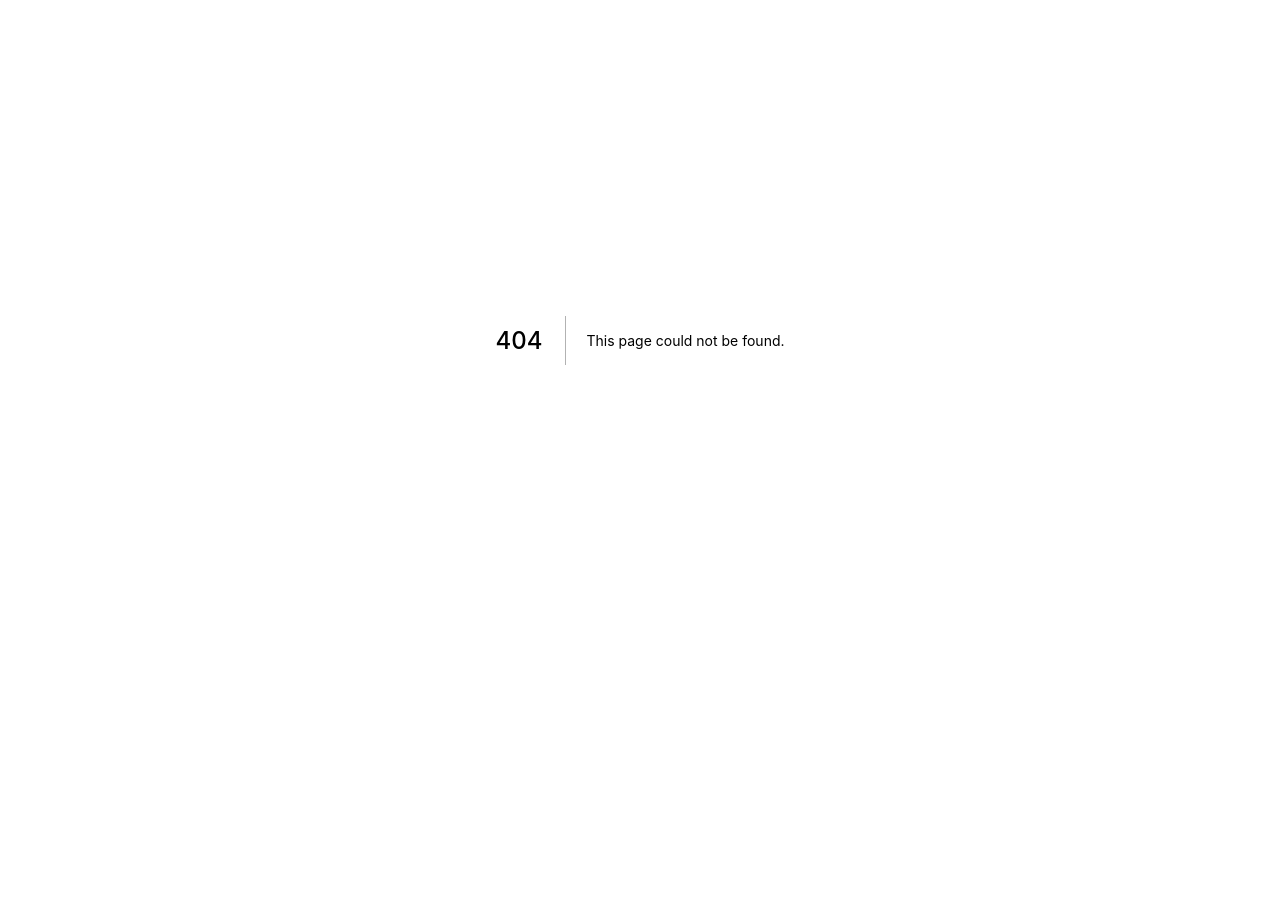
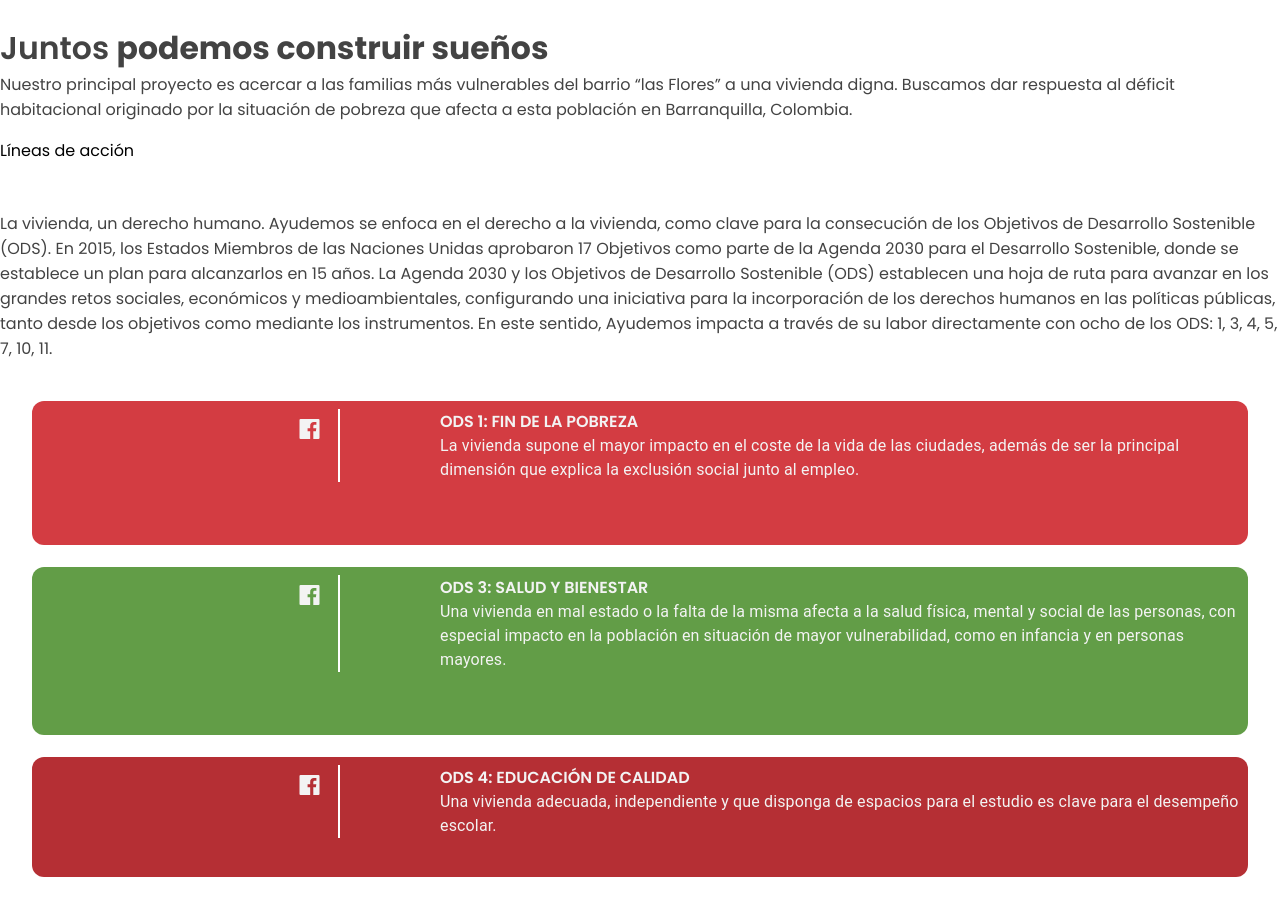
Before and after one commit to melendez-dev/help-us, a Next.js app: page /what-do in a window 1280 px wide. Before the commit this address had no page. Shown: the part 60-957 px from the top of the page. Before the commit the page ends 800 px from the top, so only its background shows below. Built offline with nearby package versions, Linux system fonts and the light colour scheme.

Commit message:
feature: aboutus-whatdowedo

```diff
--- a/pages/Home/index.js
+++ b/pages/Home/index.js
@@ -1,5 +1,5 @@
 import Layout from "../../src/components/shared/Layout/Layout"
-import Home from "../../src/components/common/Home/index"
+import Home from "../../src/components/common/Home/Home"
 export default function PageHome (){
     return(
         <Layout>
--- /dev/null
+++ b/pages/what-do/index.js
@@ -0,0 +1,9 @@
+import Layout from "../../src/components/shared/Layout/Layout"
+import WhatDo from "../../src/components/common/WhatDo/WhatDo"
+export default function PageWhatDo (){
+    return(
+        <Layout>
+            <WhatDo />
+        </Layout>
+    )
+}
--- /dev/null
+++ b/src/components/common/WhatDo/WhatDo.js
@@ -0,0 +1,109 @@
+import CardWithIcon from "../../shared/Cards/CardWithIcon";
+import { IconFaebook } from "../../../assest/icons/config";
+import { TextField, Box, Typography, Button, Container, Card } from "@mui/material";
+export default function WhatDo() {
+  return (
+    <Box>
+      <Box>
+        <Box>
+          <Typography variant="h2-bold" color="secondary">
+            Juntos <b>podemos construir sueños</b>
+          </Typography>
+        </Box>
+
+        <Box>
+          <Typography variant="p" color="secondary">
+            Nuestro principal proyecto es acercar a las familias más vulnerables
+            del barrio “las Flores” a una vivienda digna. Buscamos dar respuesta
+            al déficit habitacional originado por la situación de pobreza que
+            afecta a esta población en Barranquilla, Colombia.
+          </Typography>
+        </Box>
+      </Box>
+
+
+      <Box>
+        <p>Líneas de acción</p>
+      </Box>
+
+      <Box marginY={6}>
+        <Typography variant="p" color="secondary">
+        La vivienda, un derecho humano. Ayudemos se enfoca en el derecho a la vivienda, como clave para la consecución de los Objetivos de Desarrollo Sostenible (ODS). En 2015, los Estados Miembros de las Naciones Unidas aprobaron 17 Objetivos como parte de la Agenda 2030 para el Desarrollo Sostenible, donde se establece un plan para alcanzarlos en 15 años. La Agenda 2030 y los Objetivos de Desarrollo Sostenible (ODS) establecen una hoja de ruta para avanzar en los grandes retos sociales, económicos y medioambientales, configurando una iniciativa para la incorporación de los derechos humanos en las políticas públicas, tanto desde los objetivos como mediante los instrumentos. En este sentido, Ayudemos impacta a través de su labor directamente con ocho de los ODS: 1, 3, 4, 5, 7, 10, 11.
+        </Typography>
+      </Box>
+
+      <Box
+      marginRight={4}
+      marginLeft={4}
+      marginY={6}>
+        <CardWithIcon
+          title="ODS 1: FIN DE LA POBREZA"
+          icon={<IconFaebook />}
+          desc="La vivienda supone el mayor impacto en el coste de la vida de las ciudades, además de ser la principal dimensión que explica la exclusión social junto al empleo."
+          background="#D33C42"
+          height="144px"
+        />
+        <CardWithIcon
+          title="ODS 3: SALUD Y BIENESTAR"
+          icon={<IconFaebook />}
+          desc="Una vivienda en mal estado o la falta de la misma afecta a la salud física, mental y social de las personas, con especial impacto en la población en situación de mayor vulnerabilidad, como en infancia y en personas mayores."
+          background="#629D47"
+          height="168px"
+        />
+        <CardWithIcon
+          title="ODS 4: EDUCACIÓN DE CALIDAD"
+          icon={<IconFaebook />}
+          desc="Una vivienda adecuada, independiente y que disponga de espacios para el estudio es clave para el desempeño escolar."
+          background="#B52F34"
+          height="120px"
+        />
+        <CardWithIcon
+          title="ODS 5: IGUALDAD DE GÉNERO"
+          icon={<IconFaebook />}
+          desc="La exclusión residencial y los problemas de vivienda, como los desalojos, afectan en mayor medida a las mujeres, siendo especialmente relevante el impacto en las mujeres solas con hijos/as."
+          background="#EB4D34"
+          height="168px"
+        />
+        <CardWithIcon
+          title="ODS 7: ENERGÍA ASEQUIBLE Y NO CONTAMINANTE"
+          icon={<IconFaebook />}
+          desc="La pobreza energética es una de las dimensiones de la exclusión residencial y que afecta en mayor medida a los pagos de la vivienda, con una prevalencia mayor en grupos vulnerables."
+          background="#E4AD14"
+          height="144px"
+        />
+        <CardWithIcon
+          title="ODS 10: REDUCCIÓN DE LAS DESIGUALDADES"
+          icon={<IconFaebook />}
+          desc="La falta de vivienda es uno de los factores que más influye en la transmisión intergeneracional de la pobreza, al ser el patrimonio inmobiliario clave en la desigualdad de rentas."
+          background="#CB3167"
+          height="144px"
+        />
+        <CardWithIcon
+          title="ODS 11: CIUDADES Y COMUNIDADES SOSTENIBLES"
+          icon={<IconFaebook />}
+          desc="La falta de viviendas asequibles y adecuadas está detrás de gran parte de los problemas de exclusión residencial. Es necesaria la provisión de vivienda social y asequible para conseguir asegurar el acceso a una casa a todas las personas."
+          background="#DD9847"
+          height="185px"
+        />
+      </Box>
+
+      <Box>
+        <Box>
+            <Typography variant="h1" color="#F3F3F3">
+            Ubicación del proyecto
+            </Typography>
+        </Box>
+        <Box>
+        <Typography variant="p" color="#434343">
+        52 viviendas intervenidas en el barrio “Las Flores” en la ciudad de Barranquilla.
+            </Typography>
+        </Box>
+
+
+      </Box>
+
+
+
+    </Box>
+  );
+}
--- a/src/components/shared/Cards/CardWithIcon.js
+++ b/src/components/shared/Cards/CardWithIcon.js
@@ -1,4 +1,4 @@
-import { Box, Grid } from "@mui/material";
+import { Box, Grid, Typography } from "@mui/material";
 export default function CardWithIcon({
   icon,
   title,
@@ -11,24 +11,26 @@ export default function CardWithIcon({
       style={{
         background: background,
 				height: height,
+        borderRadius: "12px",
+        marginTop: "30px",
       }}
     >
       <Grid container spacing={1}>
-        <Grid item xs={3}>
+        <Grid style={{textAlign: "Right"}} item xs={3}>
           {icon}
         </Grid>
         <Grid item xs={1}>
           <Box
             style={{
-              width: "1px",
+              width: "2px",
               height: "100%",
               background: "#fff",
             }}
           />
         </Grid>
         <Grid item xs={8}>
-          <Box>{title}</Box>
-          <Box>{desc}</Box>
+          <Box><Typography variant="p-bold" color="#F3F3F3"> {title}</Typography></Box>
+          <Box><Typography color="#F3F3F3"> {desc}</Typography></Box>
         </Grid>
       </Grid>
     </Box>
```
Also changed, not shown: pages/about-us/index.js (renamed from pages/AboutUs/index.js), src/components/common/Home/Home.js (renamed from src/components/common/Home/index.js).
